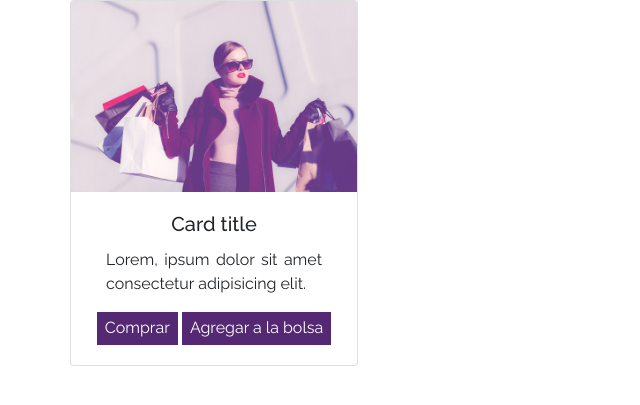
After one commit to sgiraldo776/atipika, a PHP site: page /vistas/estilos/estilos.php in a window 1280 px wide. The commit adds this page. Shown: the top 405 px of the page, without its empty margins (0-640 px from the left). Run offline with PHP 8.4, Linux system fonts and the light colour scheme; some libraries are stand-ins or nearby versions.

Commit message:
includes

```diff
--- a/css/estilo.css
+++ b/css/estilo.css
@@ -1,8 +1,13 @@
-*{
-    transition: 0.3s;
+    * {
+        transition: all 0.3s;
+        margin: 0;
+        max-width: 100%;
+    }
+
+    html,
+    body {
         font-family: 'Raleway', sans-serif;
     }
-
     /*Utiilidades*/
 
     .btn-invi {
@@ -12,6 +17,20 @@
         border-radius: 0.5rem;
     }
 
+    .btn-color {
+        background-color: #552873;
+        color: #ffffff;
+        border: none;
+        font-size: 1rem;
+        padding: 0.3rem 0.5rem;
+        margin-top: 0.5rem;
+    }
+
+    .btn-color:hover {
+        cursor: pointer;
+        background-color: #960CF2;
+        color: #ffffff;
+    }
     /* Navbar */
 
     .navbar {
@@ -76,8 +95,6 @@ nav a:hover {
     .dropdown-menu a {
         text-decoration: none;
     }
-
-
     /* Index */
 
     .sect-index {
@@ -105,16 +122,14 @@ nav a:hover {
             height: 30vh
         }
     }
-
-
     /* Destacado*/
 
-.destacado .titulo{
+    .destacado .titulo {
         color: #552873;
         font-weight: 700;
     }
 
-.card-img{
+    .card-img {
         border-radius: 0;
         width: 20%;
         height: 300px;
@@ -125,7 +140,7 @@ nav a:hover {
         font-weight: 300;
     }
 
-.card-img::after{
+    .card-img::after {
         content: "";
         display: block;
         width: 100%;
@@ -133,23 +148,21 @@ nav a:hover {
         background-color: #552873;
     }
 
-.card-recolor{
+    .card-recolor {
         height: 100%;
     }
 
-.personalizar{
+    .personalizar {
         opacity: 0%;
     }
 
-.card-recolor:hover{
+    .card-recolor:hover {
         background-color: rgba(87, 28, 114, 0.541);
     }
 
-.card-recolor:hover .personalizar{
+    .card-recolor:hover .personalizar {
         opacity: 100%;
     }
-
-
     /* Footer */
 
     .footer {
--- a/index.php
+++ b/index.php
@@ -36,7 +36,7 @@
                     <a class="nav-link" href="index.php">Inicio</span></a>
                 </li>
                 <li class="nav-item">
-                    <a class="nav-link" href="vistas/nosotros/nosotros.php">Estilos</a>
+                    <a class="nav-link" href="vistas/estilos/estilos.php">Estilos</a>
                     <!-- <a class="nav-link" href="Cliente/login/frm_login.php">Iniciar Sesion</a> -->
                 </li>
                 <li class="nav-item">
--- /dev/null
+++ b/vistas/estilos/estilos.php
@@ -0,0 +1,50 @@
+<!DOCTYPE html>
+<html lang="es">
+
+<head>
+    <meta charset="UTF-8">
+    <meta name="viewport" content="width=device-width, initial-scale=1.0">
+    <title>Estilos</title>
+
+    <!--importacion boostrap-->
+    <link rel="stylesheet" href="https://maxcdn.bootstrapcdn.com/bootstrap/4.0.0/css/bootstrap.min.css" integrity="sha384-Gn5384xqQ1aoWXA+058RXPxPg6fy4IWvTNh0E263XmFcJlSAwiGgFAW/dAiS6JXm" crossorigin="anonymous">
+
+    <!-- Google Fonts -->
+    <link rel="preconnect" href="https://fonts.gstatic.com">
+    <link href="https://fonts.googleapis.com/css2?family=Raleway:wght@300;400;500;700&display=swap" rel="stylesheet">
+
+    <!-- Font Awesome -->
+    <script src="https://kit.fontawesome.com/f599362e7b.js" crossorigin="anonymous"></script>
+
+    <link rel="stylesheet" href="../../css/estilo.css">
+
+</head>
+
+<body>
+
+    <div class="container">
+        <div class="row">
+            <div class="card" style="width: 18rem;">
+                <img src="../../img/bg.jpg" class="card-img-top">
+                <div class="card-body">
+                    <div class="col-12 text-center">
+                        <h5 class="card-title">Card title</h5>
+                    </div>
+
+                    <div class="col-12">
+                        <p class="card-text text-justify">Lorem, ipsum dolor sit amet consectetur adipisicing elit.</p>
+                    </div>
+
+                    <div class="align-items-center text-center mt-2">
+                        <button type="submit" class="btn-color">Comprar</button>
+                        <button type="submit" class="btn-color">Agregar a la bolsa</button>
+                    </div>
+
+                </div>
+            </div>
+        </div>
+    </div>
+
+</body>
+
+</html>
```
Also changed, not shown: includes/header/header_usuario.php (added). Lines whose indentation alone changed are shown as unchanged.
